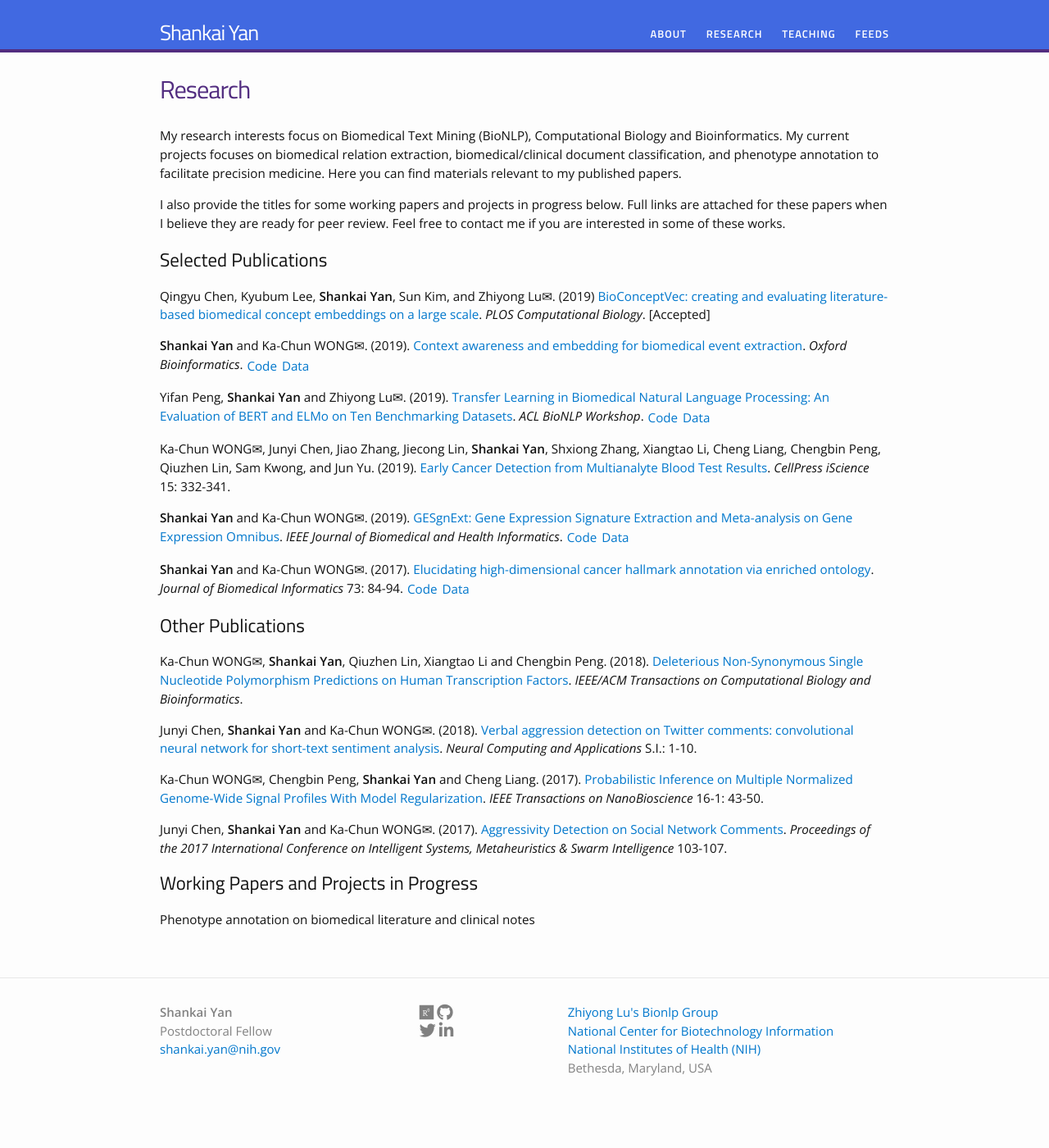
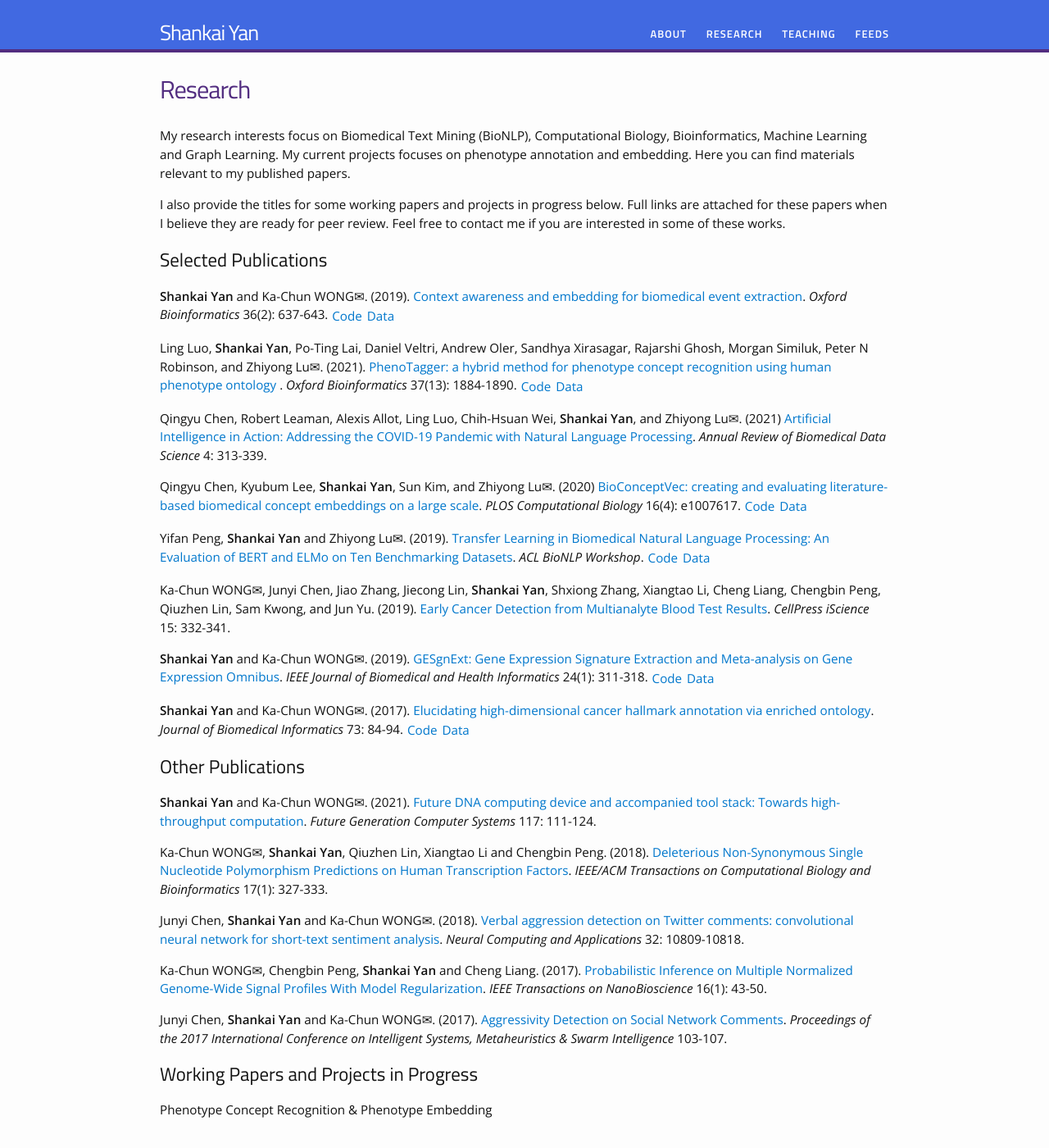
Before and after one commit to cskyan/cskyan.github.io, a Jekyll site: the page built from research.md, in a window 1280 px wide and 1400 px high. Shown: the whole window at 82% size. Built offline with Jekyll 4.4.1, drawn with Linux system fonts in a browser that asks for light colours; nearby versions of some CDN libraries; some web fonts are replaced; a style sheet for code colours, icons or effects is not loaded.

Commit message:
Update publications

```diff
--- a/research.md
+++ b/research.md
@@ -4,7 +4,7 @@ title: Research
 permalink: /research/
 ---
 
-My research interests focus on Biomedical Text Mining (BioNLP), Computational Biology and Bioinformatics. My current projects focuses on biomedical relation extraction, biomedical/clinical document classification, and phenotype annotation to facilitate precision medicine. Here you can find materials relevant to my published papers.
+My research interests focus on Biomedical Text Mining (BioNLP), Computational Biology, Bioinformatics, Machine Learning and Graph Learning. My current projects focuses on phenotype annotation and embedding. Here you can find materials relevant to my published papers.
 
 I also provide the titles for some working papers and projects in progress below. Full links are attached for these papers when I believe they are ready for peer review. Feel free to contact me if you are interested in some of these works.
 
@@ -13,28 +13,35 @@ I also provide the titles for some working papers and projects in progress below
 
 ## Selected Publications
 
-Qingyu Chen, Kyubum Lee, **Shankai Yan**, Sun Kim, and Zhiyong Lu✉. (2019) [BioConceptVec: creating and evaluating literature-based biomedical concept embeddings on a large scale](). *PLOS Computational Biology*. [Accepted]
+**Shankai Yan** and Ka-Chun WONG✉. (2019). [Context awareness and embedding for biomedical event extraction](https://doi.org/10.1093/bioinformatics/btz607). *Oxford Bioinformatics* 36(2): 637-643. [Code](https://github.com/cskyan/evntextrc){: .tag} [Data](https://data.mendeley.com/datasets/mr39zgc7y5){: .tag}
 
-**Shankai Yan** and Ka-Chun WONG✉. (2019). [Context awareness and embedding for biomedical event extraction](https://doi.org/10.1093/bioinformatics/btz607). *Oxford Bioinformatics*. [Code](https://github.com/cskyan/evntextrc){: .tag} [Data](https://data.mendeley.com/datasets/mr39zgc7y5){: .tag}
+Ling Luo, **Shankai Yan**, Po-Ting Lai, Daniel Veltri, Andrew Oler, Sandhya Xirasagar, Rajarshi Ghosh, Morgan Similuk, Peter N Robinson, and Zhiyong Lu✉. (2021). [PhenoTagger: a hybrid method for phenotype concept recognition using human phenotype ontology
+](https://doi.org/10.1093/bioinformatics/btab019). *Oxford Bioinformatics* 37(13): 1884-1890. [Code](https://github.com/ncbi-nlp/PhenoTagger){: .tag} [Data](https://github.com/ncbi-nlp/PhenoTagger#data-and-model-preparation){: .tag}
+
+Qingyu Chen, Robert Leaman, Alexis Allot, Ling Luo, Chih-Hsuan Wei, **Shankai Yan**, and Zhiyong Lu✉. (2021) [Artificial Intelligence in Action: Addressing the COVID-19 Pandemic with Natural Language Processing](https://doi.org/10.1146/annurev-biodatasci-021821-061045). *Annual Review of Biomedical Data Science* 4: 313-339.
+
+Qingyu Chen, Kyubum Lee, **Shankai Yan**, Sun Kim, and Zhiyong Lu✉. (2020) [BioConceptVec: creating and evaluating literature-based biomedical concept embeddings on a large scale](https://doi.org/10.1371/journal.pcbi.1007617). *PLOS Computational Biology* 16(4): e1007617. [Code](https://github.com/ncbi-nlp/BioConceptVec){: .tag} [Data](https://github.com/ncbi/BioConceptVec#bioconceptvec-embeddings-and-concept-files){: .tag}
 
 Yifan Peng, **Shankai Yan** and Zhiyong Lu✉. (2019). [Transfer Learning in Biomedical Natural Language Processing: An Evaluation of BERT and ELMo on Ten Benchmarking Datasets](https://arxiv.org/abs/1906.05474). *ACL BioNLP Workshop*. [Code](https://github.com/ncbi-nlp/NCBI_BERT){: .tag} [Data](https://github.com/ncbi-nlp/BLUE_Benchmark){: .tag}
 
 Ka-Chun WONG✉, Junyi Chen, Jiao Zhang, Jiecong Lin, **Shankai Yan**, Shxiong Zhang, Xiangtao Li, Cheng Liang, Chengbin Peng, Qiuzhen Lin, Sam Kwong, and Jun Yu. (2019). [Early Cancer Detection from Multianalyte Blood Test Results](https://doi.org/10.1016/j.isci.2019.04.035). *CellPress iScience* 15: 332-341.
 
-**Shankai Yan** and Ka-Chun WONG✉. (2019). [GESgnExt: Gene Expression Signature Extraction and Meta-analysis on Gene Expression Omnibus](https://doi.org/10.1109/JBHI.2019.2896144). *IEEE Journal of Biomedical and Health Informatics*. [Code](https://github.com/cskyan/gesgnext){: .tag} [Data](https://data.mendeley.com/datasets/y7gnb79gfb){: .tag}
+**Shankai Yan** and Ka-Chun WONG✉. (2019). [GESgnExt: Gene Expression Signature Extraction and Meta-analysis on Gene Expression Omnibus](https://doi.org/10.1109/JBHI.2019.2896144). *IEEE Journal of Biomedical and Health Informatics* 24(1): 311-318. [Code](https://github.com/cskyan/gesgnext){: .tag} [Data](https://data.mendeley.com/datasets/y7gnb79gfb){: .tag}
 
 **Shankai Yan** and Ka-Chun WONG✉. (2017). [Elucidating high-dimensional cancer hallmark annotation via enriched ontology](https://doi.org/10.1016/j.jbi.2017.07.011). *Journal of Biomedical Informatics* 73: 84-94. [Code](https://github.com/cskyan/chmannot){: .tag} [Data](https://data.mendeley.com/datasets/s9m6tzcv9d){: .tag}
 
 
 ## Other Publications
-Ka-Chun WONG✉, **Shankai Yan**, Qiuzhen Lin, Xiangtao Li and Chengbin Peng. (2018). [Deleterious Non-Synonymous Single Nucleotide Polymorphism Predictions on Human Transcription Factors](https://doi.org/10.1109/TCBB.2018.2882548). *IEEE/ACM Transactions on Computational Biology and Bioinformatics*.
+**Shankai Yan** and Ka-Chun WONG✉. (2021). [Future DNA computing device and accompanied tool stack: Towards high-throughput computation](https://doi.org/10.1016/j.future.2020.10.038). *Future Generation Computer Systems* 117: 111-124.
 
-Junyi Chen, **Shankai Yan** and Ka-Chun WONG✉. (2018). [Verbal aggression detection on Twitter comments: convolutional neural network for short-text sentiment analysis](https://doi.org/10.1007/s00521-018-3442-0). *Neural Computing and Applications* S.I.: 1-10.
+Ka-Chun WONG✉, **Shankai Yan**, Qiuzhen Lin, Xiangtao Li and Chengbin Peng. (2018). [Deleterious Non-Synonymous Single Nucleotide Polymorphism Predictions on Human Transcription Factors](https://doi.org/10.1109/TCBB.2018.2882548). *IEEE/ACM Transactions on Computational Biology and Bioinformatics* 17(1): 327-333.
 
-Ka-Chun WONG✉, Chengbin Peng, **Shankai Yan** and Cheng Liang. (2017). [Probabilistic Inference on Multiple Normalized Genome-Wide Signal Profiles With Model Regularization](https://doi.org/10.1109/TNB.2016.2631406). *IEEE Transactions on NanoBioscience* 16-1: 43-50.
+Junyi Chen, **Shankai Yan** and Ka-Chun WONG✉. (2018). [Verbal aggression detection on Twitter comments: convolutional neural network for short-text sentiment analysis](https://doi.org/10.1007/s00521-018-3442-0). *Neural Computing and Applications* 32: 10809-10818.
+
+Ka-Chun WONG✉, Chengbin Peng, **Shankai Yan** and Cheng Liang. (2017). [Probabilistic Inference on Multiple Normalized Genome-Wide Signal Profiles With Model Regularization](https://doi.org/10.1109/TNB.2016.2631406). *IEEE Transactions on NanoBioscience* 16(1): 43-50.
 
 Junyi Chen, **Shankai Yan** and Ka-Chun WONG✉. (2017). [Aggressivity Detection on Social Network Comments](https://doi.org/10.1145/3059336.3059348). *Proceedings of the 2017 International Conference on Intelligent Systems, Metaheuristics & Swarm Intelligence* 103-107.
 
 
 ## Working Papers and Projects in Progress
-Phenotype annotation on biomedical literature and clinical notes
+Phenotype Concept Recognition & Phenotype Embedding
```
